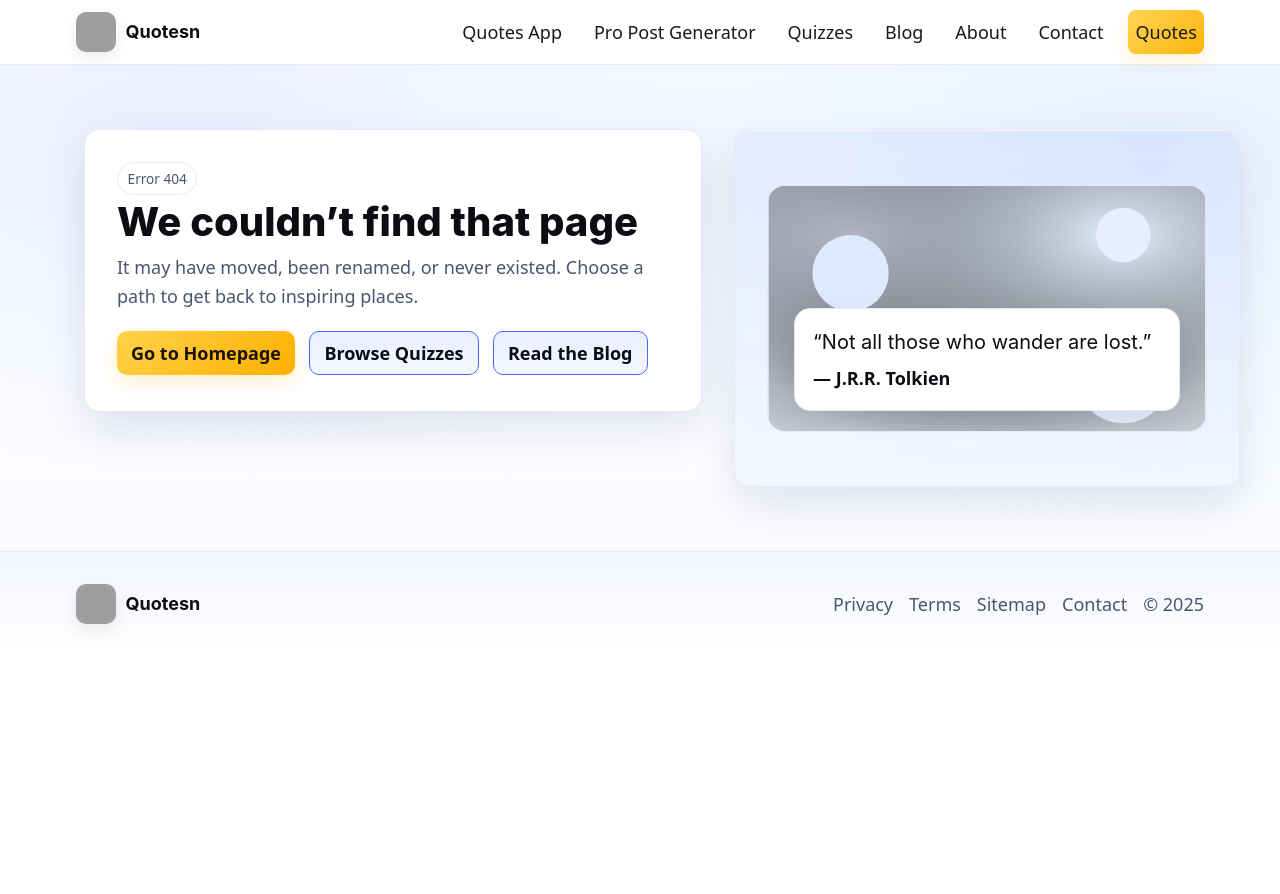
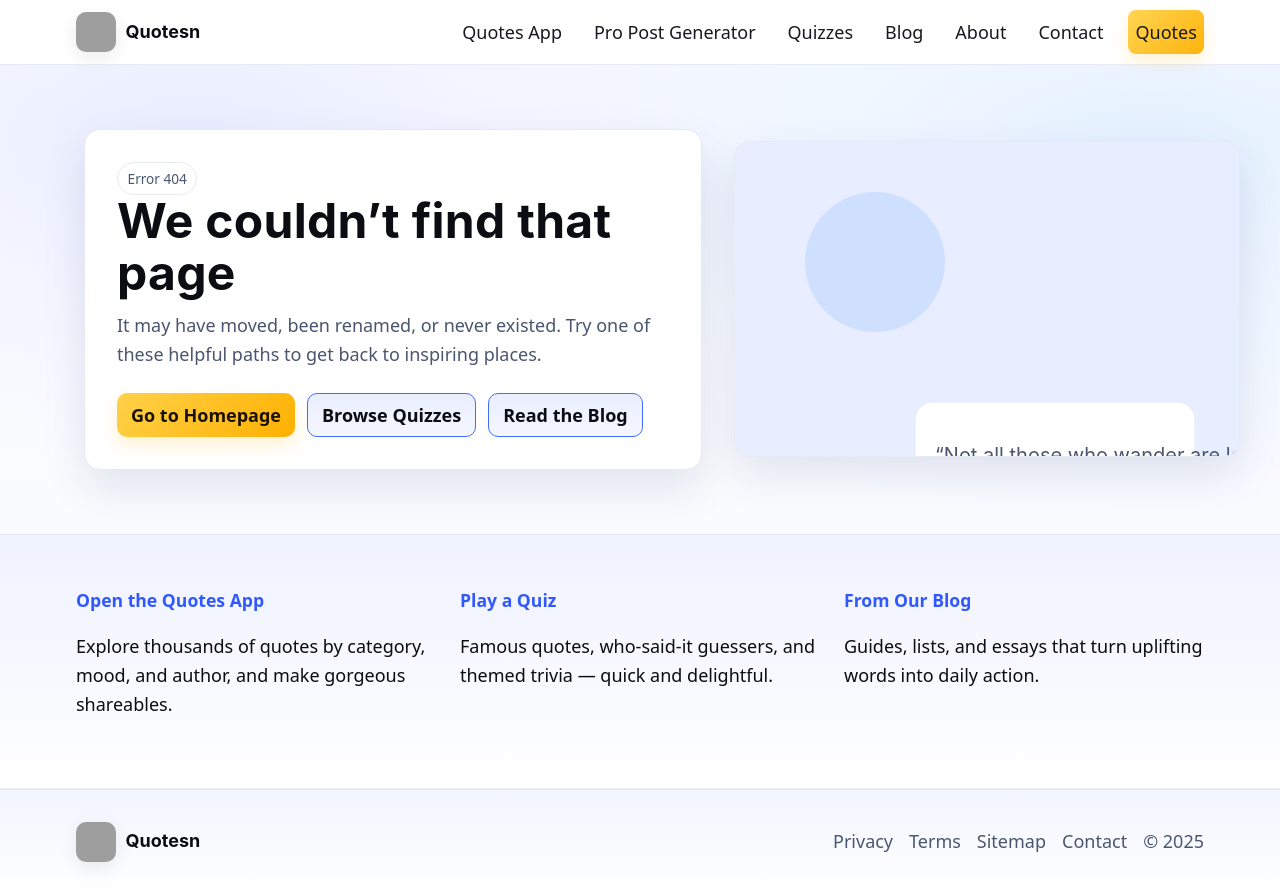
Before and after one commit to quotesn/quotesn-homepage, a plain HTML site: page 404.html in a window 1280 px wide. Before the commit the page ends 800 px from the top, so only its background shows below. Drawn offline with Linux system fonts and the light colour scheme; grey boxes are pictures that could not be loaded.

Commit message:
Update 404.html

```diff
--- a/404.html
+++ b/404.html
@@ -32,14 +32,15 @@
   </script>
 
   <!-- =========================================================
-       Inline Critical CSS
-       NOTE: Header/Footer + tokens are LOCKED. Page styles are scoped.
+       Inline Critical CSS (Light default)
+       NOTE: Header/Footer + tokens are LOCKED.
   ========================================================== -->
   <style>
     /* ------------------------------
-       Tokens (LOCKED)
+       Tokens
     ------------------------------ */
     :root{
+      /* Light (default) */
       --bg:#ffffff; --bg-elev-1:#f7f8fb; --bg-elev-2:#eef1f7;
       --text:#0b0d12; --text-muted:#4a556f;
       --primary:#3157ff; --primary-strong:#2647db;
@@ -48,6 +49,8 @@
       --grad-hero:radial-gradient(1200px 600px at 15% 15%,#e9edff 0%,rgba(255,255,255,0) 55%),
                    radial-gradient(1200px 600px at 90% 20%,#e4f0ff 0%,rgba(255,255,255,0) 60%),
                    linear-gradient(180deg,#ffffff 0%,#f9fbff 100%);
+
+      --grad-section:linear-gradient(180deg,rgba(49,87,255,.08),rgba(49,87,255,0));
 
       --ff-sans: system-ui,-apple-system,"Segoe UI",Roboto,"Helvetica Neue",Arial,"Noto Sans";
       --ff-display: ui-sans-serif,"Inter",var(--ff-sans);
@@ -63,6 +66,7 @@
       --shadow-2:0 18px 44px rgba(10,22,70,.10), inset 0 1px 0 rgba(255,255,255,.65);
 
       --container-max:1200px;
+      /* Strong, consistent side padding + safe areas */
       --container-pad: clamp(1.25rem, 4vw, 2.25rem);
 
       --ease:cubic-bezier(.2,.8,.2,1);
@@ -71,6 +75,7 @@
       --gap-nav: clamp(.6rem, 1.6vw, 1.1rem);
     }
 
+    /* Optional dark scheme (light paints first) */
     @media (prefers-color-scheme:dark){
       :root{
         --bg:#0b0d12; --bg-elev-1:#11141b; --bg-elev-2:#151927;
@@ -80,147 +85,117 @@
         --grad-hero:radial-gradient(1200px 600px at 10% 10%,#2a2f4a 0%,rgba(17,20,27,0) 55%),
                      radial-gradient(1200px 600px at 90% 20%,#1b2c52 0%,rgba(17,20,27,0) 60%),
                      linear-gradient(180deg,#0b0d12 0%,#0e1220 100%);
+        --grad-section:linear-gradient(180deg,rgba(90,134,255,.08),rgba(90,134,255,0));
         --shadow-1:0 8px 24px rgba(0,0,0,.22);
         --shadow-2:0 16px 40px rgba(0,0,0,.28), inset 0 1px 0 rgba(255,255,255,.02);
       }
     }
 
     /* ------------------------------
-       Base / A11y (LOCKED)
+       Base / Layout / A11y
     ------------------------------ */
     *,*::before,*::after{box-sizing:border-box}
     html,body{height:100%}
-    body{margin:0;font-family:var(--ff-sans);font-size:var(--fs-body);line-height:1.6;color:var(--text);background:var(--bg);-webkit-font-smoothing:antialiased;-moz-osx-font-smoothing:grayscale}
-    img{max-width:100%;display:block}
-    a{color:var(--primary);text-decoration:none}
+    body{
+      margin:0; font-family:var(--ff-sans); font-size:var(--fs-body); line-height:1.6;
+      color:var(--text); background:var(--bg);
+      -webkit-font-smoothing:antialiased; -moz-osx-font-smoothing:grayscale;
+    }
+    img{max-width:100%; display:block}
+    a{color:var(--primary); text-decoration:none}
     a:hover{color:var(--primary-strong)}
     ::selection{background:rgba(49,87,255,.18)}
-    .container{width:min(100%,var(--container-max));margin-inline:auto;padding-left: calc(var(--container-pad) + env(safe-area-inset-left, 0px));padding-right: calc(var(--container-pad) + env(safe-area-inset-right, 0px))}
+
+    .container{
+      width:min(100%,var(--container-max));
+      margin-inline:auto;
+      padding-left: calc(var(--container-pad) + env(safe-area-inset-left, 0px));
+      padding-right: calc(var(--container-pad) + env(safe-area-inset-right, 0px));
+    }
+    .section{padding:clamp(2.25rem,4vw,3.25rem) 0}
+    .section.has-tint{background:var(--grad-section);border-top:1px solid var(--border);border-bottom:1px solid var(--border)}
+    .grid{display:grid;gap:var(--space-5)}
+    .grid-3{grid-template-columns:repeat(3,minmax(0,1fr))}
+    .grid-2{grid-template-columns:repeat(2,minmax(0,1fr))}
+    @media (max-width:1024px){.grid-3{grid-template-columns:repeat(2,minmax(0,1fr))}}
+    @media (max-width:640px){.grid-3,.grid-2{grid-template-columns:1fr}}
+
     .skip-link{position:absolute;left:-999px;top:auto;width:1px;height:1px;overflow:hidden}
     .skip-link:focus{position:fixed;left:var(--space-4);top:var(--space-4);background:var(--bg-elev-2);color:var(--text);padding:.45rem .6rem;border-radius:10px;box-shadow:var(--shadow-1);z-index:10000}
-    :focus-visible{outline:2px solid #FFB000;outline-offset:2px;border-radius:8px}
+    :focus-visible{outline:2px solid #FFB000; outline-offset:2px; border-radius:8px}
 
     /* ------------------------------
        Header / Navigation (LOCKED)
     ------------------------------ */
-    header.site-header{position:sticky;top:0;z-index:900;backdrop-filter:saturate(140%) blur(8px);background:color-mix(in oklab,var(--bg),transparent 12%);border-bottom:1px solid var(--border)}
-    .nav{display:flex;align-items:center;justify-content:space-between;height:64px;gap:1rem;flex-wrap:nowrap}
-    .brand{display:inline-flex;align-items:center;gap:.6rem;flex-shrink:0}
-    .brand img{width:40px;height:40px;border-radius:10px;box-shadow:0 6px 18px rgba(0,0,0,.08)}
-    .brand span{font-family:var(--ff-display);font-weight:700;color:var(--text)}
-    .nav-menu{display:flex;align-items:center;gap:var(--gap-nav)}
-    .nav-links{display:flex;align-items:center;gap:var(--gap-nav);flex-wrap:nowrap}
-    .nav-links a{color:var(--text);opacity:.95;font-weight:500;padding:.35rem .45rem;border-radius:8px;transition:background var(--time-2) var(--ease),opacity var(--time-2) var(--ease);white-space:nowrap;flex-shrink:0}
-    .nav-links a:hover{background:var(--bg-elev-2);opacity:1}
-    .btn{display:inline-flex;align-items:center;justify-content:center;height:44px;padding:0 14px;border-radius:10px;font-weight:700;white-space:nowrap;line-height:1}
-    .btn-primary{background:linear-gradient(135deg,#FFD24A 0%,#FFB000 100%);color:#1a1206;box-shadow:0 8px 18px rgba(255,178,0,.18);transition:transform var(--time-1) var(--ease),box-shadow var(--time-2) var(--ease)}
-    .btn-primary:hover{transform:translateY(-1px);box-shadow:0 12px 26px rgba(255,178,0,.28)}
-    .btn-outline{border:1px solid color-mix(in oklab,var(--primary),#ffffff 10%);color:var(--text);background:linear-gradient(180deg,rgba(49,87,255,.10),rgba(49,87,255,.05));transition:border-color var(--time-2) var(--ease),transform var(--time-1) var(--ease)}
-    .btn-outline:hover{transform:translateY(-1px);border-color:var(--primary)}
-    .menu-toggle{display:none;background:transparent;border:0;color:var(--text);font-size:1.35rem;line-height:1;padding:.35rem .5rem;border-radius:8px}
+    header.site-header{
+      position:sticky; top:0; z-index:900;
+      backdrop-filter:saturate(140%) blur(8px);
+      background:color-mix(in oklab,var(--bg),transparent 12%);
+      border-bottom:1px solid var(--border);
+    }
+    .nav{display:flex; align-items:center; justify-content:space-between; height:64px; gap:1rem; flex-wrap:nowrap}
+    .brand{display:inline-flex; align-items:center; gap:.6rem; flex-shrink:0}
+    .brand img{width:40px; height:40px; border-radius:10px; box-shadow:0 6px 18px rgba(0,0,0,.08)}
+    .brand span{font-family:var(--ff-display); font-weight:700; color:var(--text)}
+    .nav-menu{display:flex; align-items:center; gap:var(--gap-nav)}
+    .nav-links{display:flex; align-items:center; gap:var(--gap-nav); flex-wrap:nowrap}
+    .nav-links a{color:var(--text); opacity:.95; font-weight:500; padding:.35rem .45rem; border-radius:8px; transition:background var(--time-2) var(--ease),opacity var(--time-2) var(--ease); white-space:nowrap; flex-shrink:0}
+    .nav-links a:hover{background:var(--bg-elev-2); opacity:1}
+
+    /* Unified buttons (fixed height) */
+    .btn{display:inline-flex; align-items:center; justify-content:center; height:44px; padding:0 14px; border-radius:10px; font-weight:700; white-space:nowrap; line-height:1}
+    .btn-primary{
+      background: linear-gradient(135deg, #FFD24A 0%, #FFB000 100%);
+      color:#1a1206;
+      box-shadow:0 8px 18px rgba(255,178,0,.18);
+      transition:transform var(--time-1) var(--ease), box-shadow var(--time-2) var(--ease);
+    }
+    .btn-primary:hover{transform:translateY(-1px); box-shadow:0 12px 26px rgba(255,178,0,.28)}
+    .btn-outline{
+      border:1px solid color-mix(in oklab, var(--primary), #ffffff 10%);
+      color:var(--text);
+      background: linear-gradient(180deg, rgba(49,87,255,.10), rgba(49,87,255,.05));
+      transition:border-color var(--time-2) var(--ease), transform var(--time-1) var(--ease);
+    }
+    .btn-outline:hover{transform:translateY(-1px); border-color:var(--primary)}
+
+    .menu-toggle{display:none; background:transparent; border:0; color:var(--text); font-size:1.35rem; line-height:1; padding:.35rem .5rem; border-radius:8px}
     @media (max-width:980px){
       .menu-toggle{display:inline-flex}
-      .nav-menu{display:none;position:absolute;left:0;right:0;top:64px;background:var(--bg-elev-1);border-bottom:1px solid var(--border);padding:.8rem var(--container-pad)}
+      .nav-menu{display:none; position:absolute; left:0; right:0; top:64px; background:var(--bg-elev-1);
+        border-bottom:1px solid var(--border); padding:.8rem var(--container-pad)}
       .nav-menu.show{display:block}
-      .nav-links{flex-direction:column;align-items:flex-start;gap:.6rem}
+      .nav-links{flex-direction:column; align-items:flex-start; gap:.6rem}
       .btn-primary{margin-top:.6rem}
     }
 
     /* ------------------------------
-       404 Layout (SCOPED)
+       404 Hero (scoped)
     ------------------------------ */
     .hero{background:var(--grad-hero)}
-    .hero > .container{padding-left: calc((var(--container-pad) + 0.5rem) + env(safe-area-inset-left, 0px))}
-    .hero-inner{
-      display:grid;
-      grid-template-columns: 1.1fr .9fr;
-      gap: clamp(1.25rem, 4vw, 2rem);
-      align-items: start;
-      padding: clamp(2rem,6vw,4rem) 0;
+    .hero > .container{
+      padding-left: calc((var(--container-pad) + 0.5rem) + env(safe-area-inset-left, 0px));
     }
-    @media (max-width:960px){.hero-inner{grid-template-columns:1fr}}
+    .hero-inner{display:grid; grid-template-columns:1.1fr .9fr; gap:var(--space-6); align-items:center; padding:clamp(2rem,6vw,4rem) 0}
+    @media (max-width:920px){.hero-inner{grid-template-columns:1fr}}
+    .hero h1{font-family:var(--ff-display); font-weight:700; letter-spacing:.3px; font-size:var(--fs-hero); line-height:1.08; margin:0 0 var(--space-3)}
+    .hero p{color:var(--text-muted); max-width:60ch; margin:0}
 
-    .error-card{
-      background:var(--card);
-      border:1px solid var(--border);
-      border-radius:var(--radius-lg);
-      box-shadow:var(--shadow-2);
-      padding: clamp(1.25rem, 3.5vw, 2rem);
-    }
-    .error-card h1{
-      font-family:var(--ff-display);
-      font-weight:800;
-      font-size: clamp(1.75rem, 2.2vw + 1rem, 2.5rem);
-      line-height:1.15;
-      margin: .25rem 0 .5rem;
-    }
-    .error-card p{color:var(--text-muted); margin:0}
+    .error-card{background:var(--card); border:1px solid var(--border); border-radius:var(--radius-lg); box-shadow:var(--shadow-2); padding:var(--space-6)}
+    .error-actions{display:flex; flex-wrap:wrap; gap:var(--space-3); margin-top:var(--space-5)}
 
-    /* Button group with stronger rhythm & no crowding on wrap */
-    .error-actions{
-      display:flex;
-      flex-wrap:wrap;
-      gap: clamp(.6rem, 2vw, .9rem);
-      row-gap: clamp(.6rem, 2vw, .9rem);
-      margin-top: clamp(1rem, 2.5vw, 1.25rem);
-      padding-bottom: .25rem; /* ensure visual air above next block */
-    }
-
-    /* Illustration card — auto height, generous padding, no clipping */
-    .art{
-      display:grid;
-      place-items:center;
-      background:linear-gradient(180deg, rgba(49,87,255,.07), rgba(49,87,255,.03));
-      border:1px solid var(--border);
-      border-radius:var(--radius-lg);
-      box-shadow:var(--shadow-2);
-      padding: clamp(1rem, 3.5vw, 2rem);
-      min-height: clamp(220px, 28vw, 360px);
-    }
-
-    /* Quote overlay inside art: responsive, never overflows */
-    .art-inner{
-      width:100%;
-      max-width: 680px;
-      aspect-ratio: 16/9;
-      position: relative;
-      border-radius: 18px;
-      background: radial-gradient(600px 260px at 20% 0%, rgba(49,87,255,.12), rgba(0,0,0,0)), var(--bg-elev-2);
-      border:1px solid var(--border);
-      overflow:hidden;
-    }
-    .quote-card{
-      position:absolute;
-      left: clamp(10px, 6%, 32px);
-      right: clamp(10px, 6%, 32px);
-      bottom: clamp(10px, 8%, 28px);
-      background: var(--card);
-      border:1px solid var(--border);
-      border-radius: 16px;
-      padding: clamp(.75rem, 2.4vw, 1.1rem);
-      box-shadow: var(--shadow-2);
-    }
-    .quote-line{
-      font-family: var(--ff-display);
-      font-size: clamp(1rem, .9vw + .9rem, 1.25rem);
-      color: var(--text);
-      margin: 0 0 .35rem;
-    }
-    .quote-author{
-      font-weight:700;
-      color: var(--text);
-      margin: 0;
-    }
+    /* Decorative, accessible SVG container */
+    .art{aspect-ratio:16/10; border:1px solid var(--border); border-radius:var(--radius-lg); background:var(--bg-elev-2); box-shadow:var(--shadow-2); overflow:hidden}
 
     /* ------------------------------
-       Footer (LOCKED)
+       Footer (locked)
     ------------------------------ */
-    footer.site-footer{border-top:1px solid var(--border);background:linear-gradient(180deg,rgba(49,87,255,.06),rgba(49,87,255,0));padding:var(--space-6) 0;color:var(--text-muted)}
-    .footer-row{display:flex;flex-wrap:wrap;gap:var(--space-5);align-items:center;justify-content:space-between}
-    .footer-links{display:flex;gap:var(--space-4);flex-wrap:wrap}
-    .footer-links a{color:var(--text-muted);text-decoration:none;font-weight:500}
+    footer.site-footer{border-top:1px solid var(--border); background:linear-gradient(180deg, rgba(49,87,255,.06), rgba(49,87,255,0)); padding:var(--space-6) 0; color:var(--text-muted)}
+    .footer-row{display:flex; flex-wrap:wrap; gap:var(--space-5); align-items:center; justify-content:space-between}
+    .footer-links{display:flex; gap:var(--space-4); flex-wrap:wrap}
+    .footer-links a{color:var(--text-muted); text-decoration:none; font-weight:500}
     .footer-links a:hover{color:var(--text)}
-    .visually-hidden{position:absolute!important;width:1px;height:1px;padding:0;margin:-1px;overflow:hidden;clip:rect(0,0,0,0);white-space:nowrap;border:0}
+    .visually-hidden{position:absolute!important; width:1px; height:1px; padding:0; margin:-1px; overflow:hidden; clip:rect(0,0,0,0); white-space:nowrap; border:0}
   </style>
 </head>
 <body>
@@ -254,15 +229,14 @@
 
   <main id="main">
     <!-- =========================================================
-         404 Content
+         404 Hero
     ========================================================== -->
     <section class="hero">
       <div class="container hero-inner">
-        <!-- Text / CTAs -->
         <div class="error-card">
           <span class="chip" aria-hidden="true" style="display:inline-flex;align-items:center;gap:.35rem;padding:.3rem .6rem;border-radius:999px;border:1px solid var(--border);background:linear-gradient(180deg,rgba(255,255,255,.6),rgba(255,255,255,.35));color:var(--text-muted);font-size:.85rem">Error 404</span>
           <h1>We couldn’t find that page</h1>
-          <p>It may have moved, been renamed, or never existed. Choose a path to get back to inspiring places.</p>
+          <p>It may have moved, been renamed, or never existed. Try one of these helpful paths to get back to inspiring places.</p>
           <div class="error-actions">
             <a class="btn btn-primary" href="/">Go to Homepage</a>
             <a class="btn btn-outline" href="/quizzes/">Browse Quizzes</a>
@@ -270,33 +244,50 @@
           </div>
         </div>
 
-        <!-- Illustration / Quote (fully responsive; no clipping) -->
-        <div class="art" role="img" aria-label="Abstract decorative illustration with a quote card">
-          <div class="art-inner">
-            <!-- simple soft shapes -->
-            <svg viewBox="0 0 800 450" xmlns="http://www.w3.org/2000/svg" width="800" height="450" aria-hidden="true" style="position:absolute;inset:0;width:100%;height:100%">
+        <div class="art" role="img" aria-label="Abstract decorative illustration">
+          <!-- Decorative SVG (no network request) -->
+          <svg viewBox="0 0 800 500" xmlns="http://www.w3.org/2000/svg" width="800" height="500" aria-hidden="true">
             <defs>
-                <radialGradient id="b1" cx="0.2" cy="0.2" r="1">
+              <linearGradient id="g1" x1="0" x2="1" y1="0" y2="1">
                 <stop offset="0" stop-color="#e9edff"/>
-                  <stop offset="1" stop-color="transparent"/>
-                </radialGradient>
-                <radialGradient id="b2" cx="0.8" cy="0.2" r="1">
-                  <stop offset="0" stop-color="#e4f0ff"/>
-                  <stop offset="1" stop-color="transparent"/>
-                </radialGradient>
+                <stop offset="1" stop-color="#e4f0ff"/>
+              </linearGradient>
             </defs>
-              <rect width="800" height="450" fill="url(#b1)"/>
-              <rect width="800" height="450" fill="url(#b2)"/>
-              <circle cx="150" cy="160" r="70" fill="#dfe9ff"/>
-              <circle cx="650" cy="90" r="50" fill="#e6efff"/>
-              <circle cx="650" cy="350" r="85" fill="#eaf2ff"/>
+            <rect x="0" y="0" width="800" height="500" fill="url(#g1)"/>
+            <circle cx="140" cy="120" r="70" fill="#cfe0ff"/>
+            <circle cx="700" cy="90" r="40" fill="#d9e7ff"/>
+            <circle cx="640" cy="360" r="80" fill="#e3efff"/>
+            <rect x="180" y="260" width="280" height="160" rx="18" fill="#ffffff" stroke="#e7eaf2"/>
+            <text x="200" y="320" fill="#4a556f" font-family="Inter, system-ui, -apple-system, Segoe UI, Roboto, Helvetica, Arial" font-size="20">“Not all those who wander are lost.”</text>
+            <text x="200" y="350" fill="#0b0d12" font-weight="700" font-family="Inter, system-ui, -apple-system, Segoe UI, Roboto, Helvetica, Arial" font-size="18">— J.R.R. Tolkien</text>
           </svg>
-            <div class="quote-card" aria-hidden="true">
-              <p class="quote-line">“Not all those who wander are lost.”</p>
-              <p class="quote-author">— J.R.R. Tolkien</p>
         </div>
       </div>
+    </section>
+
+    <!-- =========================================================
+         Helpful Links Section
+    ========================================================== -->
+    <section class="section has-tint">
+      <div class="container grid grid-3">
+        <article class="card">
+          <div class="card-pad">
+            <h2 style="margin:0 0 .35rem 0; font-size:1.1rem"><a class="link-title" href="https://app.quotesn.com/" rel="noopener">Open the Quotes App</a></h2>
+            <p class="muted">Explore thousands of quotes by category, mood, and author, and make gorgeous shareables.</p>
           </div>
+        </article>
+        <article class="card">
+          <div class="card-pad">
+            <h2 style="margin:0 0 .35rem 0; font-size:1.1rem"><a class="link-title" href="/quizzes/">Play a Quiz</a></h2>
+            <p class="muted">Famous quotes, who-said-it guessers, and themed trivia — quick and delightful.</p>
+          </div>
+        </article>
+        <article class="card">
+          <div class="card-pad">
+            <h2 style="margin:0 0 .35rem 0; font-size:1.1rem"><a class="link-title" href="/blog/">From Our Blog</a></h2>
+            <p class="muted">Guides, lists, and essays that turn uplifting words into daily action.</p>
+          </div>
+        </article>
       </div>
     </section>
   </main>
@@ -321,7 +312,8 @@
   </footer>
 
   <!-- =========================================================
-       Tiny Vanilla JS (defer) — LOCKED
+       Tiny Vanilla JS (defer)
+       NOTE: This is the exact locked behavior from /index.html
   ========================================================== -->
   <script defer>
     // Mobile nav toggler
@@ -334,6 +326,7 @@
         btn.setAttribute('aria-expanded', open ? 'true':'false');
       });
     })();
+
     // Footer year
     (function(){const y=document.getElementById('year'); if(y) y.textContent=new Date().getFullYear();})();
   </script>
```
Lines whose indentation alone changed are shown as unchanged.
